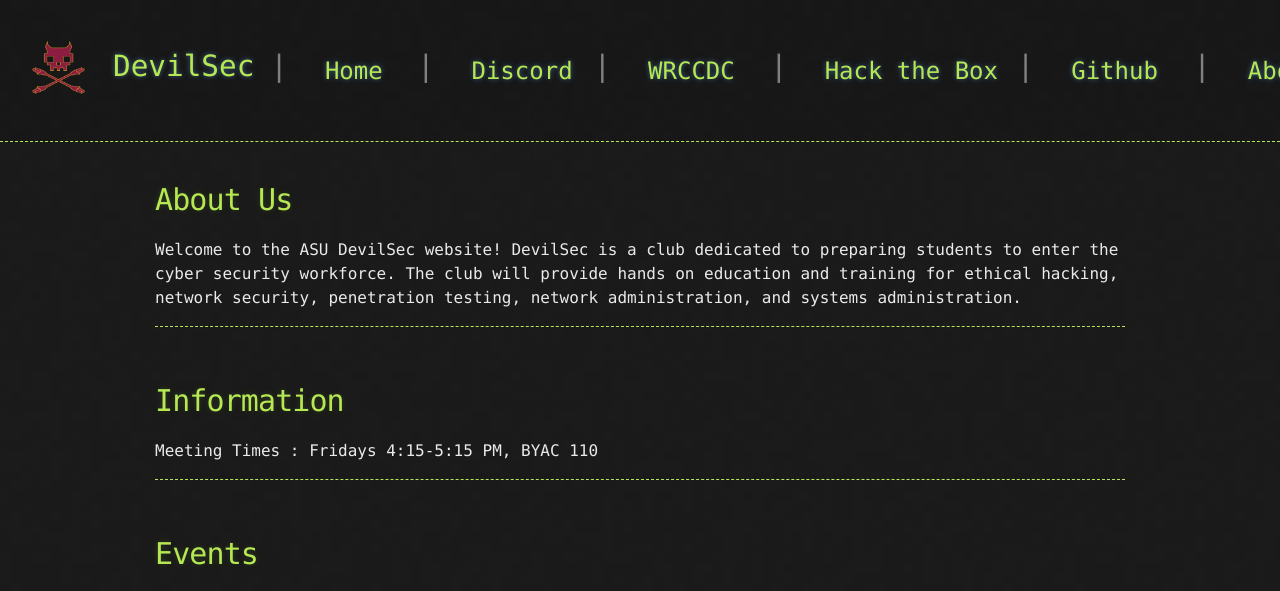
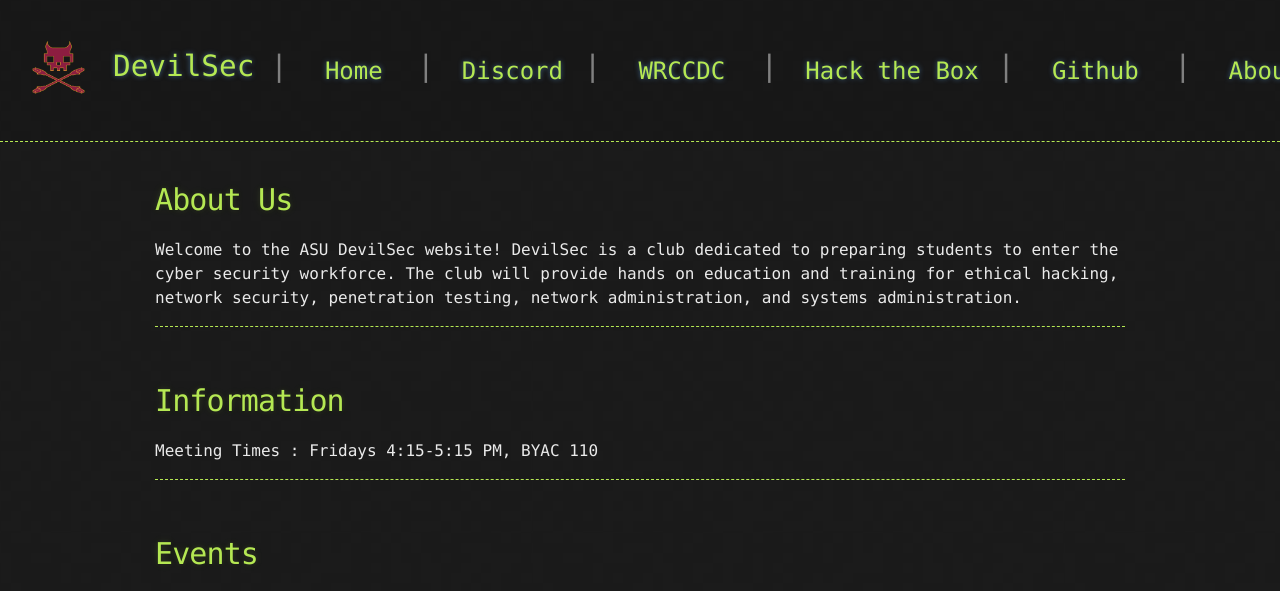
Before and after one commit to devilsec/devilsec.github.io, a Jekyll site: the page built from index.md, in a window 1280 px wide. Shown: the top 591 px of the page. Built offline with Jekyll 4.4.1, drawn with Linux system fonts in a browser that asks for light colours; our own code applies the rules of GitHub Pages for plain Markdown files.

Commit message:
Update default.html

```diff
--- a/_layouts/default.html
+++ b/_layouts/default.html
@@ -35,13 +35,13 @@
               <span style="opacity:0;">Spa</span>
               <a class="nav-item nav-link" href="{{ site.devilsec.url }}" style="width: 100px; color: #b5e853; font-size: 18pt">Home </a>
               <span style="color: #808080; font-size: 22pt">|</span>
-              <span style="opacity:0;">Spa</span>
+              <span style="opacity:0;">Sp</span>
               <a class="nav-item nav-link" href="{{ site.discord.url }}" style="color: #b5e853; font-size: 18pt">Discord</a>
               <span style="color: #808080; font-size: 22pt">|</span>
               <span style="opacity:0;">Spa</span>
               <a class="nav-item nav-link" href="{{ site.wrccdc.url }}" style="color: #b5e853; font-size: 18pt">WRCCDC</a>
               <span style="color: #808080; font-size: 22pt">|</span>
-              <span style="opacity:0;">Spa</span>
+              <span style="opacity:0;">Sp</span>
               <a class="nav-item nav-link" href="{{ site.htb.url }}" style="width: 200px; color: #b5e853; font-size: 18pt">Hack the Box</a>
               <span style="color: #808080; font-size: 22pt">|</span>
               <span style="opacity:0;">Spa</span>
```
